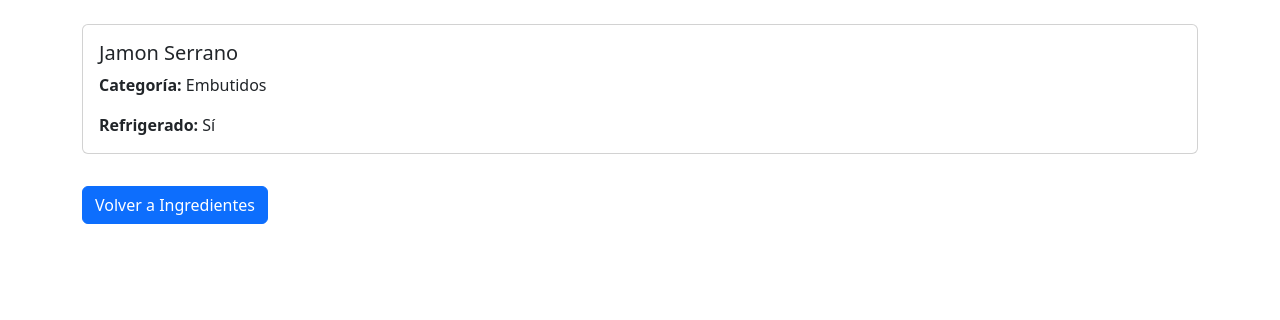
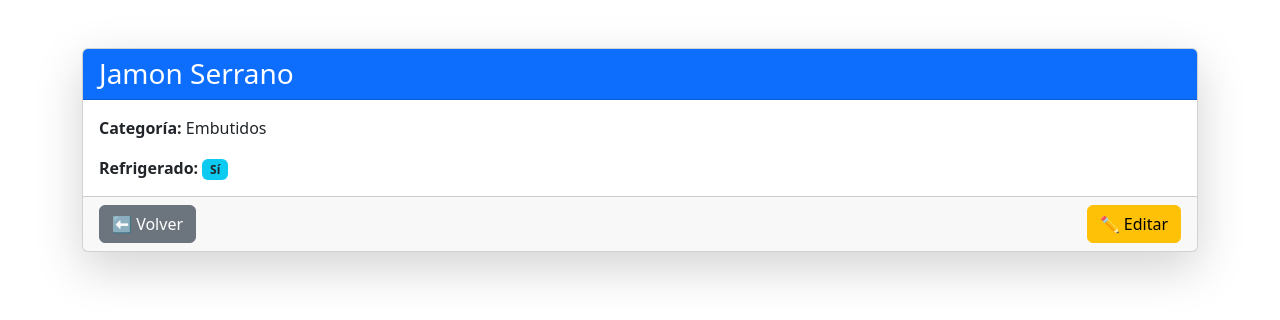
Before and after one commit to xrlopruf525/2DAW, a Django app: page /ingredientes/1/ in a window 1280 px wide. Shown: the top 320 px of the page. Run offline with Django 5.2, Linux system fonts and the light colour scheme; data comes from the database, SQL or seed files in the repository; both versions use the stored data as it was after the commit.

Commit message:
proyecto acabado

```diff
--- a/SegundoProyecto-Recetas/recetasapp/templates/recetasapp/ingrediente_detalle.html
+++ b/SegundoProyecto-Recetas/recetasapp/templates/recetasapp/ingrediente_detalle.html
@@ -3,16 +3,30 @@
 {% block titulo %}{{ ingrediente.nombre }}{% endblock %}
 
 {% block content %}
-<div class="container mt-4">
-    <div class="card mb-3">
+<div class="container mt-5">
+    <div class="card shadow-lg">
+        <div class="card-header bg-primary text-white">
+            <h3 class="mb-0">{{ ingrediente.nombre }}</h3>
+        </div>
         <div class="card-body">
-            <h5 class="card-title">{{ ingrediente.nombre }}</h5>
             <p class="card-text"><strong>Categoría:</strong> {{ ingrediente.categoria.nombre }}</p>
-            <p class="card-text"><strong>Refrigerado:</strong>
-                {% if ingrediente.refrigerado %}Sí{% else %}No{% endif %}
+            <p class="card-text">
+                <strong>Refrigerado:</strong>
+                {% if ingrediente.refrigerado %}
+                    <span class="badge bg-info text-dark">Sí</span>
+                {% else %}
+                    <span class="badge bg-secondary">No</span>
+                {% endif %}
             </p>
         </div>
+        <div class="card-footer d-flex justify-content-between">
+            <a href="{% url 'ingredientes_lista' %}" class="btn btn-secondary">
+                ⬅️ Volver
+            </a>
+            <a href="{% url 'ingrediente_editar' ingrediente.id %}" class="btn btn-warning">
+                ✏️ Editar
+            </a>
+        </div>
     </div>
-    <a href="{% url 'ingredientes_lista' %}" class="btn btn-primary mt-3">Volver a Ingredientes</a>
 </div>
 {% endblock %}
```
Also changed, not shown: SegundoProyecto-Recetas/recetasapp/templates/recetasapp/ingrediente_eliminar.html (+16 -9 lines), SegundoProyecto-Recetas/recetasapp/templates/recetasapp/ingrediente_form.html (+18 -15 lines), SegundoProyecto-Recetas/recetasapp/templates/recetasapp/ingredientes_lista.html (+5 -5 lines), SegundoProyecto-Recetas/db.sqlite3.
